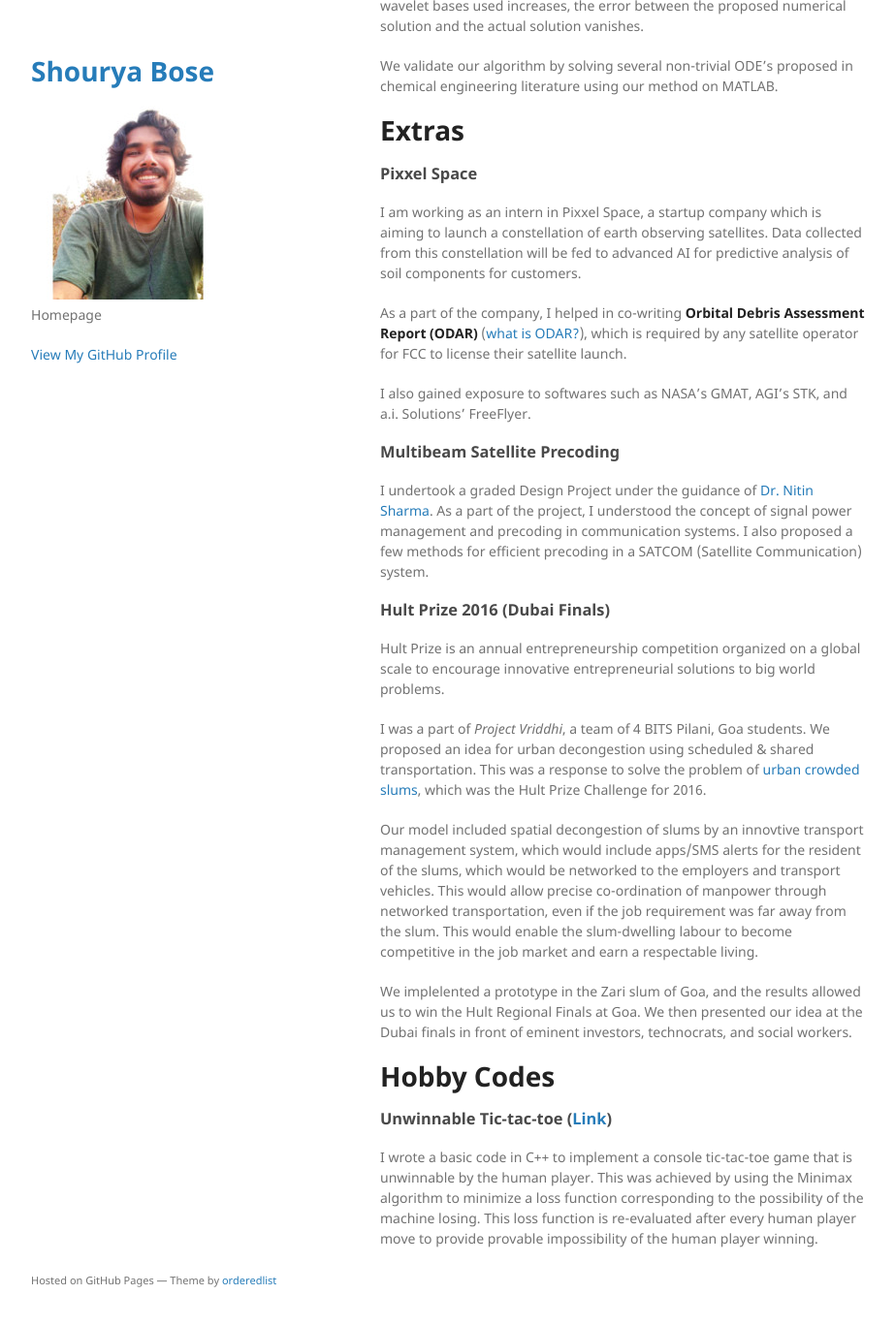
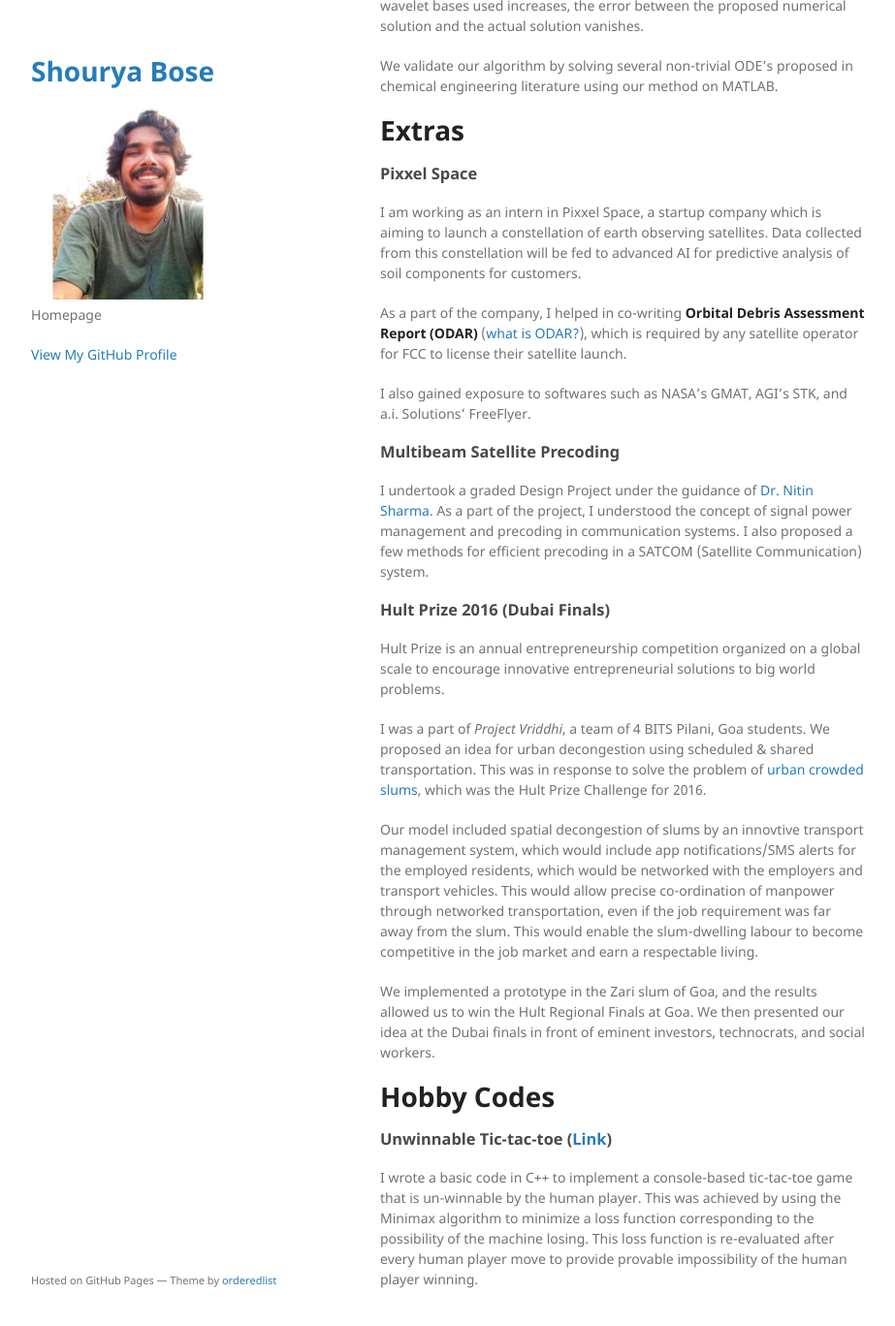
Before and after one commit to shourya01/shourya01.github.io, a Jekyll site: the page built from index.md, in a window 1280 px wide and 1400 px high, scrolled down 1470 px. Shown: the top 1368 px of the window at 97% size, without its empty margins (178-1101 px from the left). Built offline with Jekyll 4.4.1, drawn with Linux system fonts in a browser that asks for light colours.

Commit message:
Update index.md

```diff
--- a/index.md
+++ b/index.md
@@ -81,21 +81,21 @@ precoding in a SATCOM (Satellite Communication) system.
 Hult Prize is an annual entrepreneurship competition organized on a global scale to encourage innovative entrepreneurial solutions to big world problems.
 
 I was a part of _Project Vriddhi_, a team of 4 BITS Pilani, Goa students. We proposed an idea for urban decongestion using scheduled & shared transportation.
-This was a response to solve the problem of [urban crowded slums](http://www.hultprize.org/wp-content/uploads/2017/07/Hult-Prize-2016-Case-Study_FINAL.compressed.pdf),
+This was in response to solve the problem of [urban crowded slums](http://www.hultprize.org/wp-content/uploads/2017/07/Hult-Prize-2016-Case-Study_FINAL.compressed.pdf),
 which was the Hult Prize Challenge for 2016.
 
-Our model included spatial decongestion of slums by an innovtive transport management system, which would include apps/SMS alerts for the resident of the slums,
-which would be networked to the employers and transport vehicles. This would allow precise co-ordination of manpower through networked transportation, even if the
+Our model included spatial decongestion of slums by an innovtive transport management system, which would include app notifications/SMS alerts for the employed residents,
+which would be networked with the employers and transport vehicles. This would allow precise co-ordination of manpower through networked transportation, even if the
 job requirement was far away from the slum. This would enable the slum-dwelling labour to become competitive in the job market and earn a respectable living.
 
-We implelented a prototype in the Zari slum of Goa, and the results allowed us to win the Hult Regional Finals at Goa. We then presented our idea at the Dubai finals
+We implemented a prototype in the Zari slum of Goa, and the results allowed us to win the Hult Regional Finals at Goa. We then presented our idea at the Dubai finals
 in front of eminent investors, technocrats, and social workers.
 
 # Hobby Codes
 
 ### Unwinnable Tic-tac-toe ([Link](https://github.com/shourya01/minimax_implementation))
 
-I wrote a basic code in C++ to implement a console tic-tac-toe game that is unwinnable by the human player.
+I wrote a basic code in C++ to implement a console-based tic-tac-toe game that is un-winnable by the human player.
 This was achieved by using the Minimax algorithm to minimize a loss function corresponding to the possibility
 of the machine losing. This loss function is re-evaluated after every human player move to provide provable impossibility
 of the human player winning.
```
